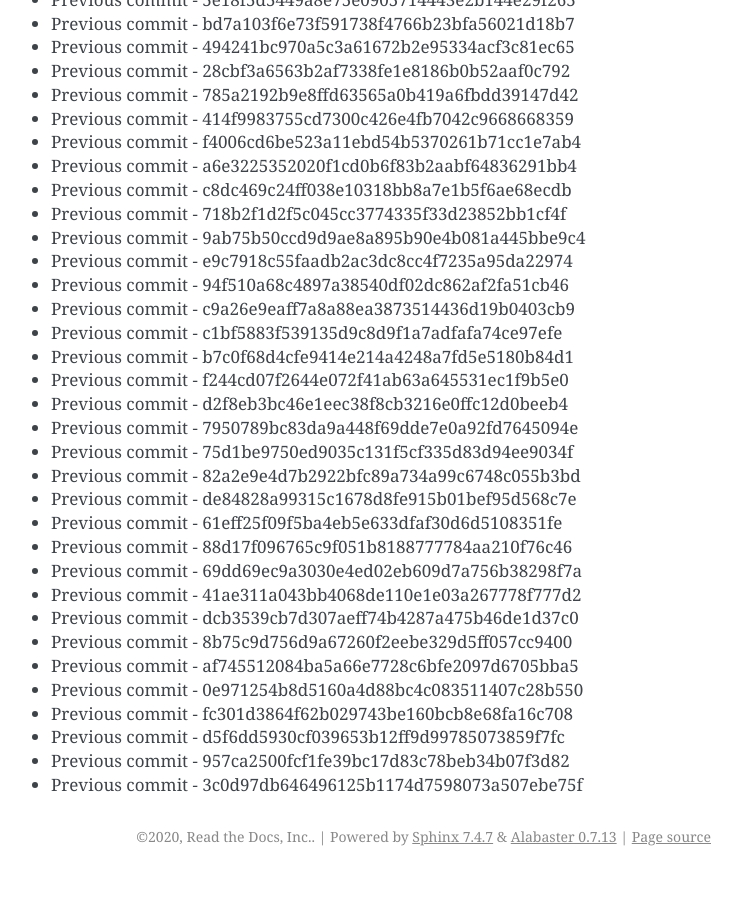
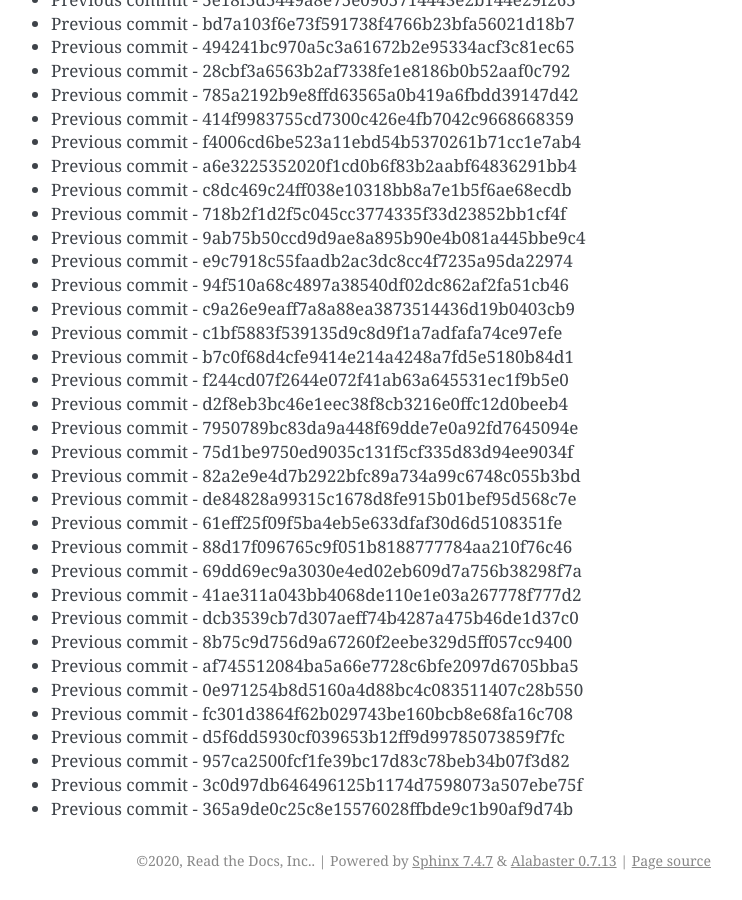
Before and after one commit to readthedocs/rtd-git-stresstest, a Sphinx documentation site: the page built from docs/updates.rst, in a window 1280 px wide and 900 px high, scrolled down 20669 px. Shown: the whole window, without its empty margins (399-1141 px from the left). Built offline with Sphinx 7.4.7, drawn with Linux system fonts in a browser that asks for light colours; before the commit the page ends 21545 px from its top, so only the background shows below that.

Commit message:
Generating commit from previous: 365a9de0c25c8e15576028ffbde9c1b90af9d74b

```diff
--- a/docs/updates.rst
+++ b/docs/updates.rst
@@ -900,3 +900,4 @@ It can be tested for any performance characteristics.
 * Previous commit - d5f6dd5930cf039653b12ff9d99785073859f7fc
 * Previous commit - 957ca2500fcf1fe39bc17d83c78beb34b07f3d82
 * Previous commit - 3c0d97db646496125b1174d7598073a507ebe75f
+* Previous commit - 365a9de0c25c8e15576028ffbde9c1b90af9d74b
```
